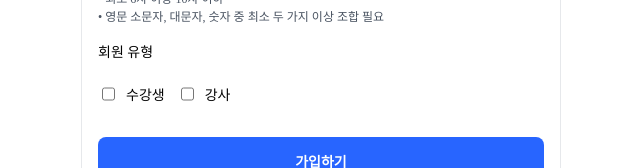
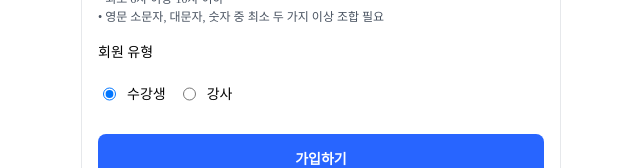
Before and after one commit to jeongyou/wolbu-FE-assignment, a Next.js app: page /signup in a window 1280 px wide. Shown: the part 437-605 px from the top of the page, without its empty margins (319-959 px from the left). Built offline with nearby package versions, Linux system fonts and the light colour scheme.

Commit message:
feat: 회원 유형 입력 필드 훅, 컴포넌트 구현

```diff
--- a/src/features/signup/components/RoleSelect/index.tsx
+++ b/src/features/signup/components/RoleSelect/index.tsx
@@ -1,33 +1,24 @@
 'use client';
+
+import { UseFormRegisterReturn } from 'react-hook-form';
 
 import { InputBase } from '@/shared/components/Input';
 import * as S from './RoleSelect.styles';
 
-export type Role = 'STUDENT' | 'INSTRUCTOR';
-
 type RoleSelectProps = {
-  value: Role | null;
-  onChange: (next: Role) => void;
+  registration: UseFormRegisterReturn<'role'>;
 };
 
-const RoleSelect = ({ value, onChange }: RoleSelectProps) => {
+const RoleSelect = ({ registration }: RoleSelectProps) => {
   return (
     <S.Container>
       <S.Option>
-        <InputBase
-          type='checkbox'
-          checked={value === 'STUDENT'}
-          onChange={() => onChange('STUDENT')}
-        />
+        <InputBase type='radio' value='STUDENT' {...registration} />
         <span>수강생</span>
       </S.Option>
 
       <S.Option>
-        <InputBase
-          type='checkbox'
-          checked={value === 'INSTRUCTOR'}
-          onChange={() => onChange('INSTRUCTOR')}
-        />
+        <InputBase type='radio' value='INSTRUCTOR' {...registration} />
         <span>강사</span>
       </S.Option>
     </S.Container>
--- /dev/null
+++ b/src/features/signup/components/SignUpForm/RoleField.tsx
@@ -0,0 +1,21 @@
+'use client';
+
+import { Input } from '@/shared/components/Input';
+import { FieldError, UseFormRegisterReturn } from 'react-hook-form';
+
+import RoleSelect from '../RoleSelect';
+
+type RoleFieldProps = {
+  registration: UseFormRegisterReturn<'role'>;
+  error?: FieldError;
+};
+
+const RoleField = ({ registration, error }: RoleFieldProps) => {
+  return (
+    <Input label='회원 유형' error={error?.message}>
+      <RoleSelect registration={registration} />
+    </Input>
+  );
+};
+
+export default RoleField;
--- a/src/features/signup/components/SignUpForm/index.tsx
+++ b/src/features/signup/components/SignUpForm/index.tsx
@@ -1,22 +1,21 @@
 'use client';
 
 import { useForm } from 'react-hook-form';
-import { Input } from '@/shared/components/Input';
 import { Flex } from '@/shared/components/Flex';
-import RoleSelect, { Role } from '../RoleSelect';
-import { useState } from 'react';
 import ConfirmButton from '../ConfirmButton';
 import NameField from './NameField';
 import EmailField from './EmailField';
 import PhoneField from './PhoneField';
+import PasswordField from './PasswordField';
+import RoleField from './RoleField';
 
 import { useNameField } from '../../hooks/useNameField';
 import { usePhoneField } from '../../hooks/usePhoneField';
 import { useEmailField } from '../../hooks/useEmailField';
+import { usePasswordField } from '../../hooks/usePasswordField';
+import { useRoleField } from '../../hooks/useRoleField';
 import { SignUpFormValues } from '../../types';
 import { formatPhone } from '../../utils/validatePhone';
-import PasswordField from './PasswordField';
-import { usePasswordField } from '../../hooks/usePasswordField';
 
 const SignUpForm = () => {
   const {
@@ -31,6 +30,7 @@ const SignUpForm = () => {
       email: '',
       phone: '',
       password: '',
+      role: 'STUDENT',
     },
     mode: 'onBlur',
   });
@@ -50,8 +50,8 @@ const SignUpForm = () => {
   } = usePhoneField({ register, setValue, watch });
 
   const { registration: passwordRegistration } = usePasswordField({ register });
+  const { registration: roleRegistration } = useRoleField({ register });
 
-  const [role, setRole] = useState<Role | null>(null);
   return (
     <form onSubmit={handleSubmit(onSubmit)} noValidate>
       <Flex direction='column' gap={16}>
@@ -72,9 +72,7 @@ const SignUpForm = () => {
           error={errors.password}
         />
 
-        <Input label='회원 유형'>
-          <RoleSelect value={role} onChange={setRole} />
-        </Input>
+        <RoleField registration={roleRegistration} error={errors.role} />
 
         <ConfirmButton>가입하기</ConfirmButton>
       </Flex>
--- /dev/null
+++ b/src/features/signup/hooks/useRoleField.ts
@@ -0,0 +1,15 @@
+import { UseFormRegister } from 'react-hook-form';
+
+import { SignUpFormValues } from '../types';
+
+type UseRoleFieldParams = {
+  register: UseFormRegister<SignUpFormValues>;
+};
+
+export const useRoleField = ({ register }: UseRoleFieldParams) => {
+  const registration = register('role', {
+    required: '회원 유형을 선택해주세요',
+  });
+
+  return { registration };
+};
--- a/src/features/signup/types.ts
+++ b/src/features/signup/types.ts
@@ -1,6 +1,9 @@
+export type Role = 'STUDENT' | 'INSTRUCTOR';
+
 export type SignUpFormValues = {
   name: string;
   email: string;
   phone: string;
   password: string;
+  role: Role;
 };
```
